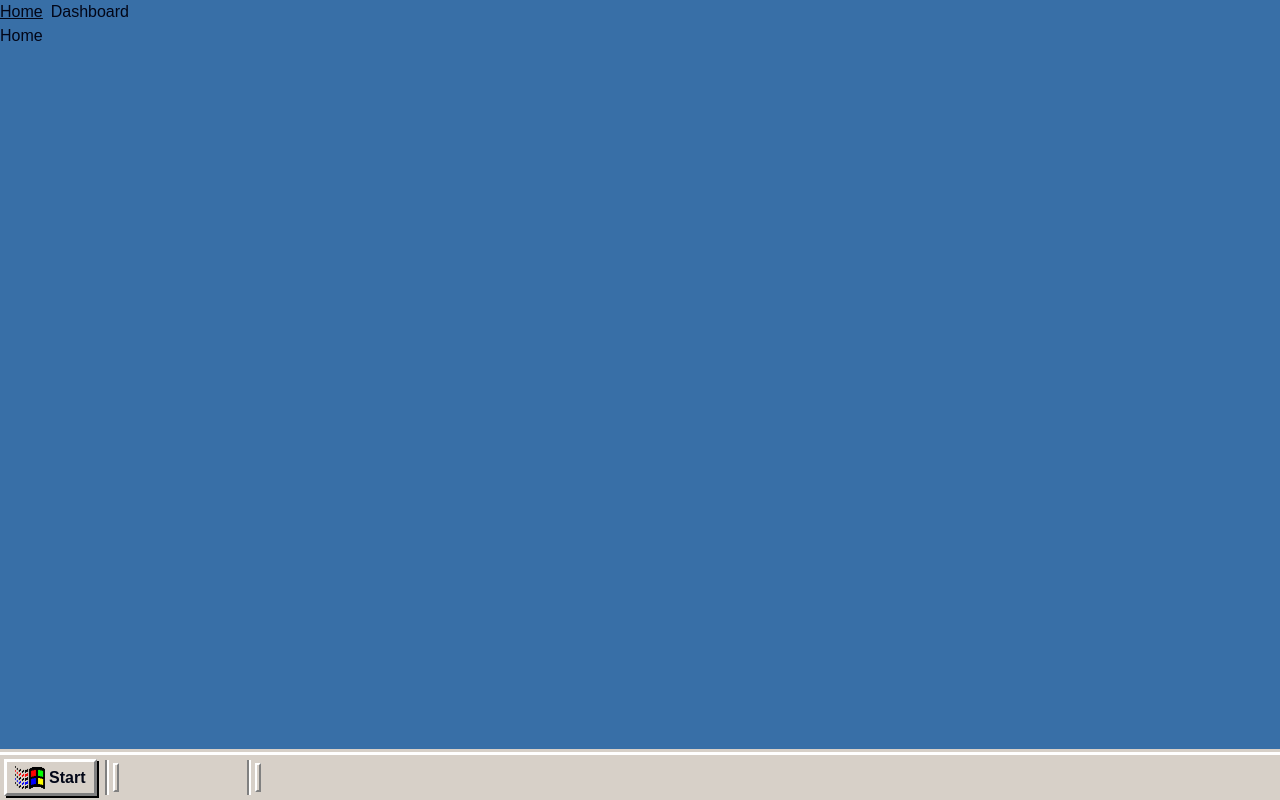
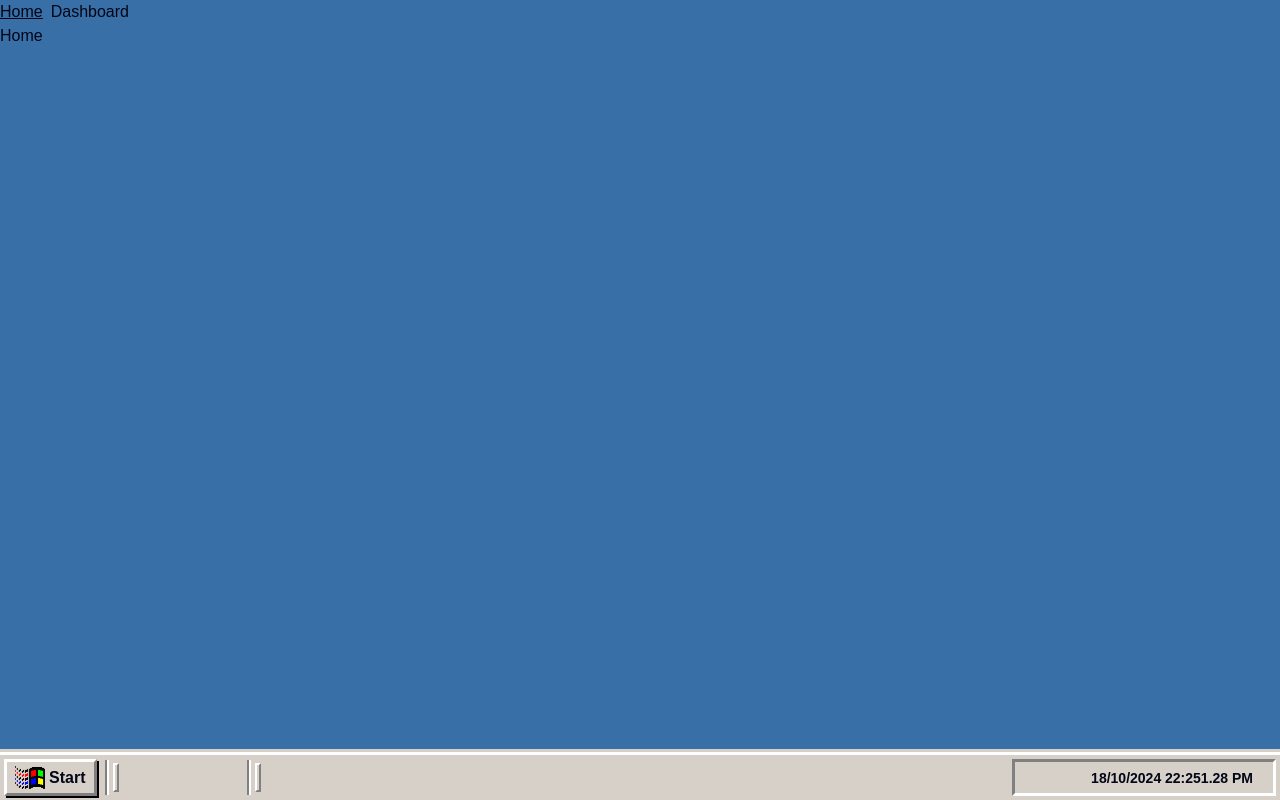
Before and after one commit to Alexis-Gontier/projet-markdown-window-2000, a React (Vite) app: page / in a window 1280 px wide. Built offline with nearby package versions, Linux system fonts and the light colour scheme.

Commit message:
💄 [Composants] horloge

```diff
--- a/src/components/ui/Taskbar/BtnStart.jsx
+++ b/src/components/ui/Taskbar/BtnStart.jsx
@@ -2,11 +2,7 @@ import Logo from '../../../assets/images/logo-windows-2000.png'
 
 export default function BtnStart() {
   return (
-    <button className="
-      bg-[#D7D0C8] h-full py-1 px-2 flex justify-center items-center gap-1 border-[3px] border-t-[#fff] border-r-[#808080] border-b-[#808080] border-l-[#fff] shadow-[2px_2px_0px_0px_#000]
-      focus:bg-[#c7c1ba] focus:border-t-[#808080] focus:border-r-[#fff] focus:border-b-[#fff] focus:border-l-[#808080] focus:shadow-[0px_0px_0px_0px_#000]
-      focus:translate-x-px focus:translate-y-px
-      ">
+    <button className="bg-[#D7D0C8] h-full py-1 px-2 flex justify-center items-center gap-1 border-[3px] border-t-[#fff] border-r-[#808080] border-b-[#808080] border-l-[#fff] shadow-[2px_2px_0px_0px_#000] focus:bg-[#c7c1ba] focus:border-t-[#808080] focus:border-r-[#fff] focus:border-b-[#fff] focus:border-l-[#808080] focus:shadow-[0px_0px_0px_0px_#000] focus:translate-x-px focus:translate-y-px">
       <img
         className="h-full"
         src={Logo}
--- /dev/null
+++ b/src/components/ui/Taskbar/Clock.jsx
@@ -0,0 +1,19 @@
+import PropTypes from 'prop-types'
+
+export default function Clock({ hour }) {
+  return (
+    <div className="h-full p-2 border-[3px] border-t-[#808080] border-r-[#fff] border-b-[#fff] border-l-[#808080] flex justify-between items-center">
+        <div className="w-14">
+
+        </div>
+        <span className="h-full text-sm font-bold px-3 flex jusify-center items-center">
+            {hour}
+            1.28 PM
+        </span>
+    </div>
+  )
+}
+
+Clock.propTypes = {
+    hour: PropTypes.string.isRequired,
+}
--- a/src/layouts/Taskbar.jsx
+++ b/src/layouts/Taskbar.jsx
@@ -1,6 +1,9 @@
 import BtnStart from '../components/ui/Taskbar/BtnStart'
 import Line from '../components/ui/Taskbar/Line'
 import Icons from '../components/ui/Taskbar/Icons'
+import Clock from '../components/ui/Taskbar/Clock'
+
+import getDate from '../utils/getDate'
 
 function Taskbar() {
   return (
@@ -12,6 +15,9 @@ function Taskbar() {
             <Icons />
             <Line />
           </div>
+          <div className="w-full h-full flex justify-end items-center">
+            <Clock hour={getDate()} />
+          </div>
         </nav>
     </header>
   )
--- a/src/utils/getDate.js
+++ b/src/utils/getDate.js
@@ -1,15 +1,15 @@
 // function pour la date
 
-function getDate() {
+export default function getDate() {
     const date = new Date();
     const options = {
         weekday: undefined,
-        day: 'numeric',
-        month: 'numeric',
-        year: 'numeric',
+        day: undefined,
+        month: undefined,
+        year: undefined,
         hour: 'numeric',
         minute: 'numeric',
-        second: 'numeric',
+        second: undefined,
     };
 
     const dateFR = date.toLocaleDateString("fr-FR", options);
```
